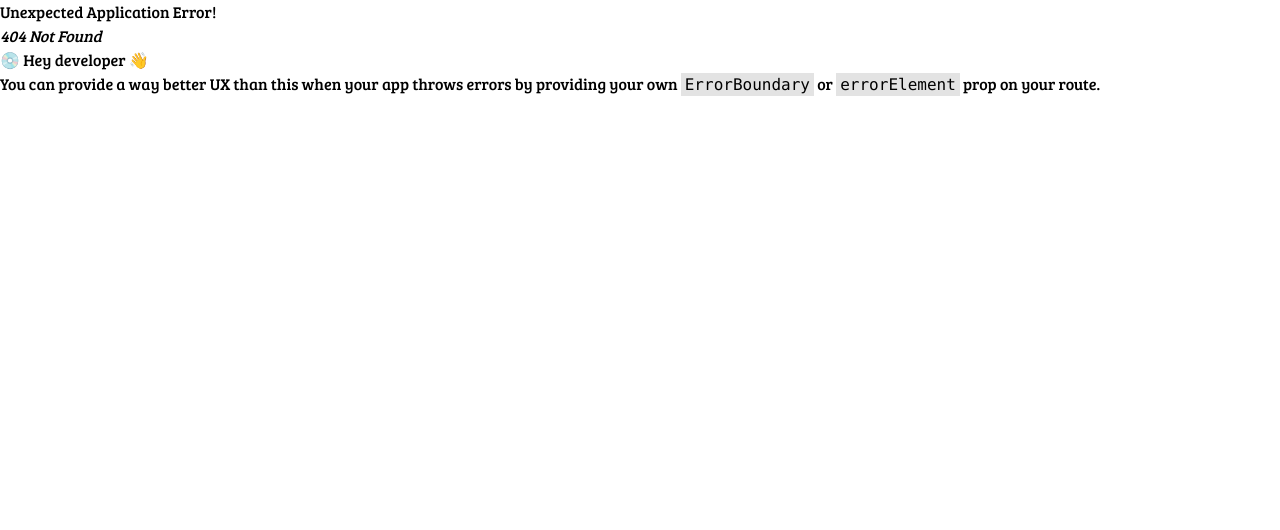
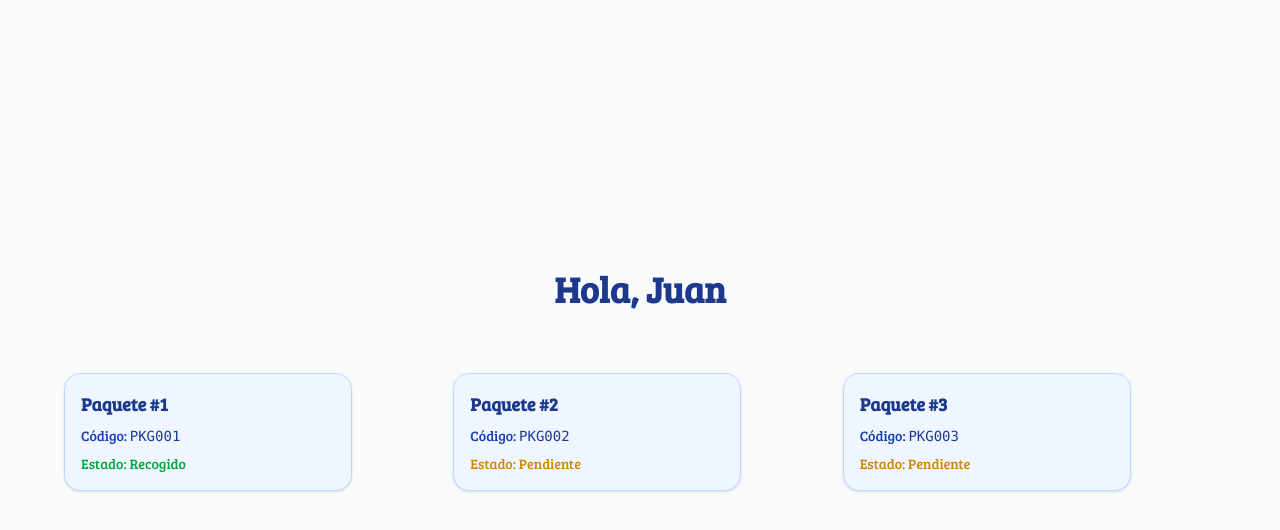
Before and after one commit to Ayuik/buzon-inteligente-FE-testing, a React (Vite) app: page /packages in a window 1280 px wide. Before the commit this address had no page. Shown: the top 530 px of the page. Built offline with nearby package versions, Linux system fonts and the light colour scheme.

Commit message:
create package cards dashboard and routes

```diff
--- /dev/null
+++ b/src/components/cards/PackageCard.jsx
@@ -0,0 +1,23 @@
+import React from "react";
+import { Link } from "react-router-dom";
+
+export default function PackageCard({ pkg }) {
+  return (
+    <div className="max-w-2xs border border-blue-200 rounded-2xl p-4 shadow bg-blue-50 space-y-2">
+      <h3 className="text-lg font-semibold text-blue-900">{pkg.name}</h3>
+      <p className="text-sm text-blue-800">
+        Código: <span className="font-mono text-blue-900">{pkg.code}</span>
+      </p>
+      <p className={`text-sm font-medium ${pkg.collected ? "text-green-600" : "text-yellow-600"}`}>
+        Estado: {pkg.collected ? "Recogido" : "Pendiente"}
+      </p>
+      {/* TODO: Add a link to the package details page */}
+      {/* <Link
+        to={`/paquete/${pkg.id}`}
+        className="inline-block mt-2 px-4 py-2 text-sm text-white bg-blue-600 rounded-xl hover:bg-blue-700 transition"
+      >
+        Ver detalles
+      </Link> */}
+    </div>
+  );
+}
--- /dev/null
+++ b/src/pages/packages/PackageDashboard.jsx
@@ -0,0 +1,27 @@
+import React from "react";
+import { codesData } from "./mockData";
+import PackageCard from "../../components/cards/PackageCard";
+// import NewOrderButton from "./NewOrderButton";
+
+export default function PackageDashboard() {
+  //TODO:get the data from the API
+  const allPackages = codesData.flatMap((code) => code.packages);
+
+  return (
+    <div className="min-h-screen flex flex-col items-center justify-center bg-gray-50 p-6 space-y-6">
+
+        <div className="flex items-center justify-between">
+          <h1 className="text-4xl font-bold text-blue-900">Hola, Juan</h1>
+          {/* TODO: Add a button to create a new order as a component or just a simple button */}
+          {/* <NewOrderButton /> */}
+        </div>
+
+        <div className="w-full p-10 grid grid-cols-1 sm:grid-cols-2 lg:grid-cols-3 gap-4">
+          {allPackages.map((pkg) => (
+            <PackageCard key={pkg.id} pkg={pkg} />
+          ))}
+        </div>
+
+    </div>
+  );
+}
--- /dev/null
+++ b/src/pages/packages/mockData.js
@@ -0,0 +1,17 @@
+export const codesData = [
+    {
+      code: "ABC123",
+      createdAt: "2025-04-01",
+      packages: [
+        { id: 1, name: "Paquete #1", collected: true, code: "PKG001" },
+        { id: 2, name: "Paquete #2", collected: false, code: "PKG002" },
+      ],
+    },
+    {
+      code: "XYZ789",
+      createdAt: "2025-03-28",
+      packages: [
+        { id: 3, name: "Paquete #3", collected: false, code: "PKG003" },
+      ],
+    },
+  ];
--- a/src/routing/Router.jsx
+++ b/src/routing/Router.jsx
@@ -1,6 +1,7 @@
 import { createBrowserRouter } from "react-router-dom";
 //import { Layout } from "../Layout";
 //import { ExampleRoute } from "./routes/ExampleRoute";
+import {PackageDashboardRoute} from "./routes/PackageDashboardRoute";
 
 // TODO: Descomenta los campos y rellenalos con una ruta válida
 export const router = createBrowserRouter(
@@ -10,6 +11,11 @@ export const router = createBrowserRouter(
             // element: < Layout/>,
             // children: [ExampleRoute]
         },
+        {
+            path: "/packages",
+            // element: < Layout/>,
+            children: [PackageDashboardRoute]
+        },
     ],
     { basename: "/" }
 )
--- /dev/null
+++ b/src/routing/routes/PackageDashboardRoute.jsx
@@ -0,0 +1,7 @@
+import PackageDashboard from "../../pages/packages/PackageDashboard";
+
+
+export const PackageDashboardRoute = {
+    path: "/packages",
+    element: <PackageDashboard />
+}
```
